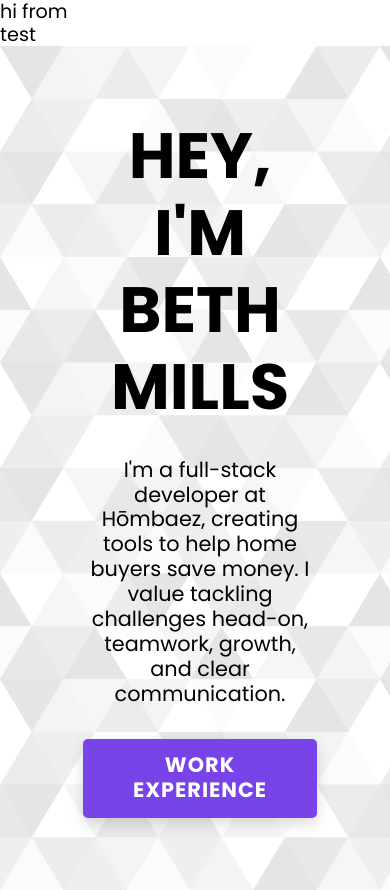
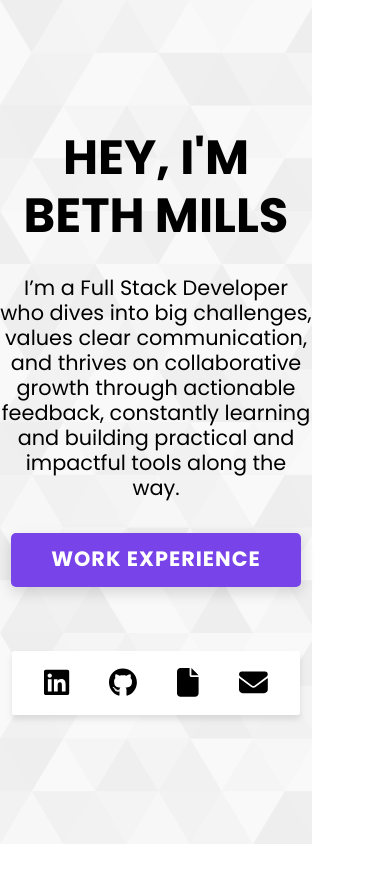
Before and after one commit to bethjmdev/devportfolio, a React (Create React App) app: page / in a window 390 px wide. Shown: the top 890 px of the page. After the commit the page ends 844 px from the top, so only its background shows below. Built offline with nearby package versions, Linux system fonts and the light colour scheme.

Commit message:
added stylign to linkbar and adjusted for mobile

```diff
--- a/package.json
+++ b/package.json
@@ -3,6 +3,10 @@
   "version": "0.1.0",
   "private": true,
   "dependencies": {
+    "@fortawesome/fontawesome-svg-core": "^6.7.0",
+    "@fortawesome/free-brands-svg-icons": "^6.7.0",
+    "@fortawesome/free-solid-svg-icons": "^6.7.0",
+    "@fortawesome/react-fontawesome": "^0.2.2",
     "@testing-library/jest-dom": "^5.16.5",
     "@testing-library/react": "^13.4.0",
     "@testing-library/user-event": "^13.5.0",
--- a/src/App.js
+++ b/src/App.js
@@ -9,12 +9,12 @@ import Contact from "./components/Contact";
 function App() {
   return (
     <div>
-      <NavBar />
+      {/* <NavBar /> */}
       <Header />
-      <About />
+      {/* <About />
       <Experience />
       <Projects />
-      <Contact />
+      <Contact /> */}
     </div>
   );
 }
--- a/src/components/Header.css
+++ b/src/components/Header.css
@@ -7,6 +7,18 @@
   align-items: center;
   justify-content: center;
   display: flex;
+  position: relative;
+}
+
+.header::before {
+  content: "";
+  position: absolute;
+  top: 0;
+  left: 0;
+  width: 100%;
+  height: 100%;
+  background-color: rgba(245, 245, 245, 0.6);
+  z-index: 1;
 }
 
 .header-container {
@@ -15,6 +27,19 @@
   align-items: center;
   width: 60vw;
   gap: 2rem;
+  position: relative;
+  z-index: 2;
+  /* margin: 0 auto; */
+}
+
+.LinkBar {
+  position: fixed;
+  left: 0;
+  top: 50%;
+  transform: translateY(-50%);
+  z-index: 1000;
+  display: flex;
+  align-items: center;
 }
 
 .header-container h1 {
@@ -27,3 +52,26 @@
   text-align: center;
   font-size: 1.3rem;
 }
+
+@media only screen and (max-width: 768px) {
+  .header {
+    width: 80vw;
+  }
+
+  .header-container {
+    width: 80vw;
+  }
+
+  .header-container h1 {
+    font-size: 3rem;
+  }
+
+  .LinkBar {
+    position: static;
+    transform: none;
+    margin-top: 2rem;
+    width: 100%;
+    display: flex;
+    justify-content: center;
+  }
+}
--- a/src/components/Header.js
+++ b/src/components/Header.js
@@ -1,6 +1,8 @@
 import React from "react";
+
 import "./Header.css";
 import PurpleButton from "./utils/PurpleButton";
+import LinkNavBar from "./utils/LinkNavBar";
 
 function Header() {
   return (
@@ -8,13 +10,17 @@ function Header() {
       <div className="header-container">
         <h1>Hey, I'm Beth Mills</h1>
         <p>
-          I'm a full-stack developer at Hōmbaez, creating tools to help home
-          buyers save money. I value tackling challenges head-on, teamwork,
-          growth, and clear communication.
+          I’m a Full Stack Developer who dives into big challenges, values clear
+          communication, and thrives on collaborative growth through actionable
+          feedback, constantly learning and building practical and impactful
+          tools along the way.
         </p>
         <PurpleButton padding=".9rem 2.5rem" fontSize="1rem">
           work experience
         </PurpleButton>
+        <LinkNavBar className="LinkBar" />
+
+        {/* if on mobile I want the social liknks buttons to go down here */}
       </div>
     </div>
   );
--- /dev/null
+++ b/src/components/utils/LinkNavBar.css
@@ -0,0 +1,24 @@
+.linkbar-container {
+  display: flex;
+  flex-direction: column;
+  font-size: 1.8rem;
+  height: 15rem;
+  justify-content: space-between;
+  background-color: #ffffff;
+  padding: 1rem;
+  border-top-right-radius: 2px;
+  border-bottom-right-radius: 2px;
+  box-shadow: 0px 4px 6px rgba(0, 0, 0, 0.1);
+}
+
+@media only screen and (max-width: 768px) {
+  .linkbar-container {
+    flex-direction: row;
+    height: 3rem;
+    width: 18rem;
+    border-radius: 2px;
+    padding: 2rem;
+    box-shadow: 0px 4px 6px rgba(0, 0, 0, 0.1);
+    align-items: center;
+  }
+}
--- /dev/null
+++ b/src/components/utils/LinkNavBar.js
@@ -0,0 +1,25 @@
+import React from "react";
+import "./LinkNavBar.css";
+
+import { FontAwesomeIcon } from "@fortawesome/react-fontawesome";
+import { faGithub, faLinkedin } from "@fortawesome/free-brands-svg-icons";
+import { faEnvelope, faFile } from "@fortawesome/free-solid-svg-icons";
+
+function LinkNavBar({ className }) {
+  return (
+    <div className={className}>
+      <div className="linkbar-container">
+        {/* LinkedIn */}
+        <FontAwesomeIcon icon={faLinkedin} />
+        {/* GitHub */}
+        <FontAwesomeIcon icon={faGithub} />
+        {/* Resume ADD: on hover "resume"*/}
+        <FontAwesomeIcon icon={faFile} />
+        {/* Email?? */}
+        <FontAwesomeIcon icon={faEnvelope} />
+      </div>
+    </div>
+  );
+}
+
+export default LinkNavBar;
```
Also changed, not shown: src/components/LinkBar.js (deleted, +0 -12 lines), 1 other file (tests, documents, lock files or other folders).
